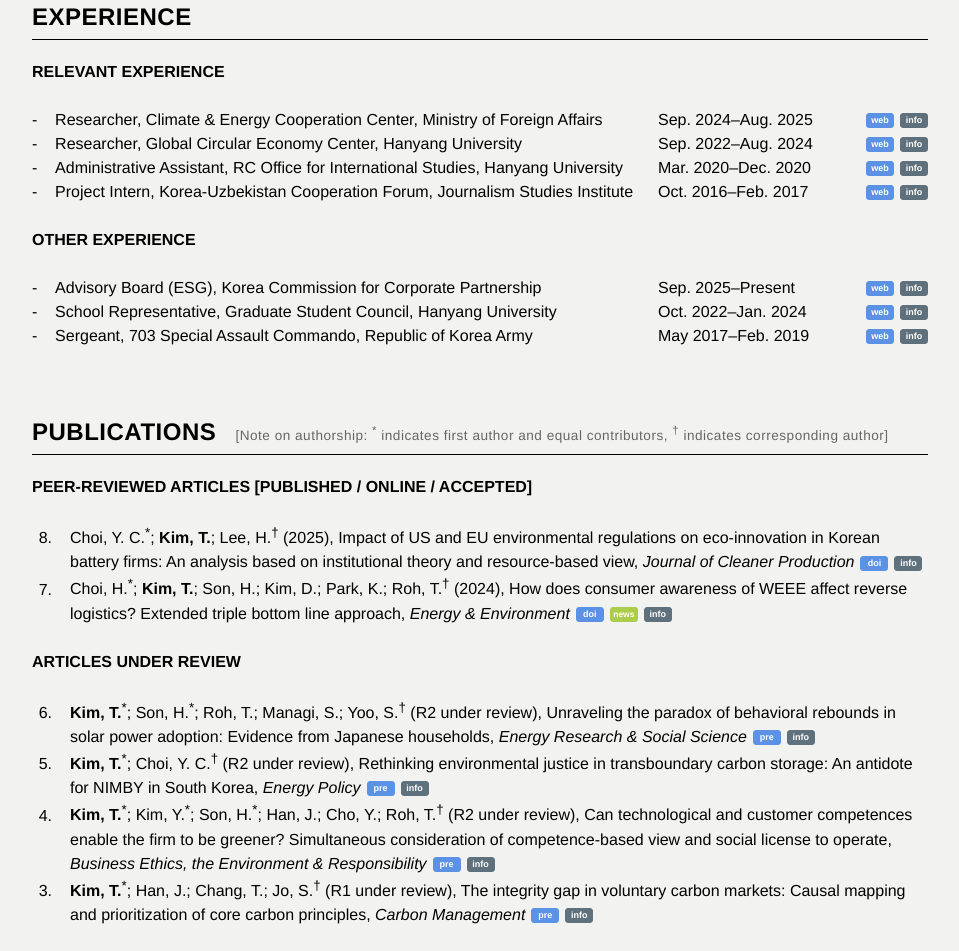
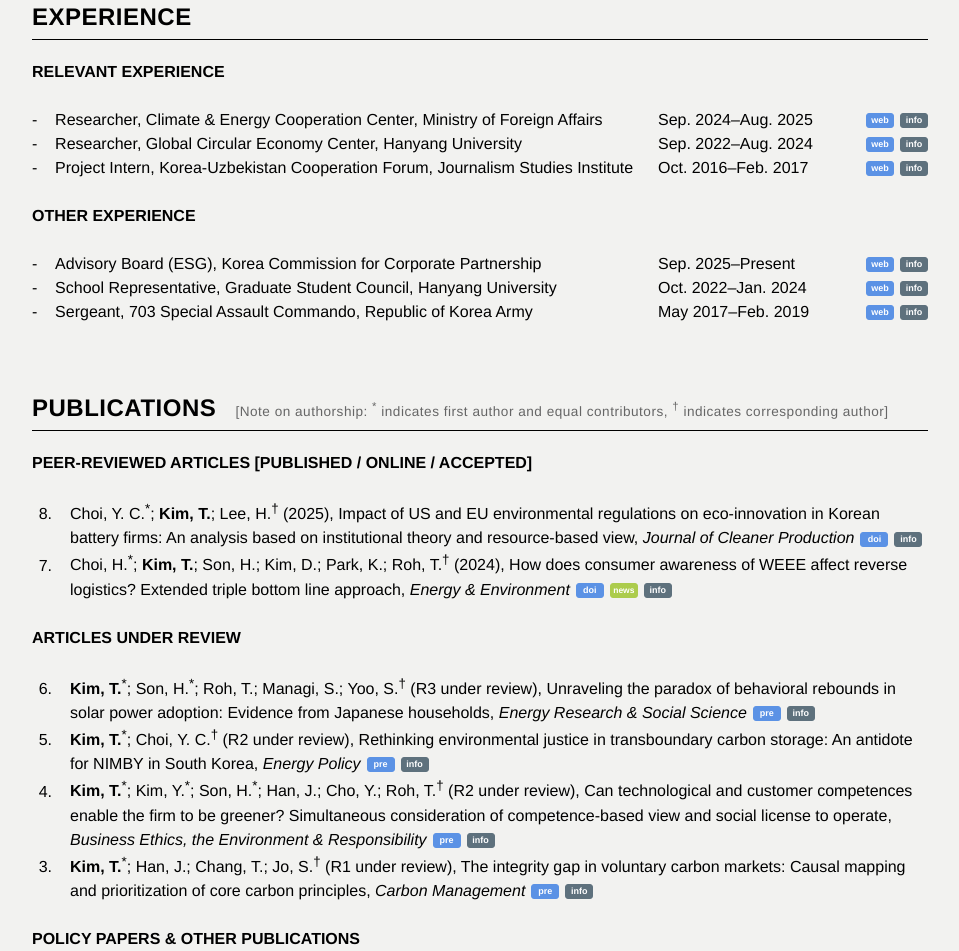
Before and after one commit to donkee96/tongkyu.kim.github.io, a website: page index.html in a window 1280 px wide. Shown: the part 1392-2343 px from the top of the page, without its empty margins (160-1119 px from the left). Drawn offline with Linux system fonts and the light colour scheme; a web font is replaced by a local one.

Commit message:
Update index.html

```diff
--- a/index.html
+++ b/index.html
@@ -439,7 +439,6 @@
           <table class="numbered-table no-numbers">
             <tr><td class="content-col">-&nbsp;&nbsp;&nbsp;&nbsp;Researcher, Climate & Energy Cooperation Center, Ministry of Foreign Affairs</td><td class="date-col">Sep. 2024–Aug. 2025</td><td class="icon-col"><a href="https://energy.mofa.go.kr" target="_blank" rel="noopener noreferrer"><span class="web-icon"></span></a><span class="popup-icon"></span></td></tr>
             <tr><td class="content-col">-&nbsp;&nbsp;&nbsp;&nbsp;Researcher, Global Circular Economy Center, Hanyang University</td><td class="date-col">Sep. 2022–Aug. 2024</td><td class="icon-col"><a href="http://gcec.hanyang.ac.kr" target="_blank" rel="noopener noreferrer"><span class="web-icon"></span></a><span class="popup-icon"></span></td></tr>
-            <tr><td class="content-col">-&nbsp;&nbsp;&nbsp;&nbsp;Administrative Assistant, RC Office for International Studies, Hanyang University</td><td class="date-col">Mar. 2020–Dec. 2020</td><td class="icon-col"><a href="https://sis.hanyang.ac.kr/home" target="_blank" rel="noopener noreferrer"><span class="web-icon"></span></a><span class="popup-icon"></span></td></tr>
             <tr><td class="content-col">-&nbsp;&nbsp;&nbsp;&nbsp;Project Intern, Korea-Uzbekistan Cooperation Forum, Journalism Studies Institute</td><td class="date-col">Oct. 2016–Feb. 2017</td><td class="icon-col"><a href="http://www.journalismstudy.org" target="_blank" rel="noopener noreferrer"><span class="web-icon"></span></a><span class="popup-icon"></span></td></tr>
           </table>
           <br>
@@ -464,7 +463,7 @@
           <br>
           <strong>ARTICLES UNDER REVIEW</strong><br><br>
           <table class="numbered-table">
-            <tr><td class="number-col">6.</td><td class="content-col"><strong>Kim, T.</strong><sup>*</sup>; Son, H.<sup>*</sup>; Roh, T.; Managi, S.; Yoo, S.<sup>†</sup> (R2 under review), Unraveling the paradox of behavioral rebounds in solar power adoption: Evidence from Japanese households, <em>Energy Research & Social Science</em><a href="https://papers.ssrn.com/sol3/papers.cfm?abstract_id=4930053" target="_blank" rel="noopener noreferrer"><span class="rev-icon"></span></a></td></tr>
+            <tr><td class="number-col">6.</td><td class="content-col"><strong>Kim, T.</strong><sup>*</sup>; Son, H.<sup>*</sup>; Roh, T.; Managi, S.; Yoo, S.<sup>†</sup> (R3 under review), Unraveling the paradox of behavioral rebounds in solar power adoption: Evidence from Japanese households, <em>Energy Research & Social Science</em><a href="https://papers.ssrn.com/sol3/papers.cfm?abstract_id=4930053" target="_blank" rel="noopener noreferrer"><span class="rev-icon"></span></a></td></tr>
             <tr><td class="number-col">5.</td><td class="content-col"><strong>Kim, T.</strong><sup>*</sup>; Choi, Y. C.<sup>†</sup> (R2 under review), Rethinking environmental justice in transboundary carbon storage: An antidote for NIMBY in South Korea, <em>Energy Policy</em><a href="https://papers.ssrn.com/sol3/papers.cfm?abstract_id=5138951" target="_blank" rel="noopener noreferrer"><span class="rev-icon"></span></a></td></tr>
             <tr><td class="number-col">4.</td><td class="content-col"><strong>Kim, T.</strong><sup>*</sup>; Kim, Y.<sup>*</sup>; Son, H.<sup>*</sup>; Han, J.; Cho, Y.; Roh, T.<sup>†</sup> (R2 under review), Can technological and customer competences enable the firm to be greener? Simultaneous consideration of competence-based view and social license to operate, <em>Business Ethics, the Environment & Responsibility</em><span class="rev-icon" data-popup-type="preprint-unavailable"></span></td></tr>
             <tr><td class="number-col">3.</td><td class="content-col"><strong>Kim, T.</strong><sup>*</sup>; Han, J.; Chang, T.; Jo, S.<sup>†</sup> (R1 under review), The integrity gap in voluntary carbon markets: Causal mapping and prioritization of core carbon principles, <em>Carbon Management</em><span class="rev-icon" data-popup-type="preprint-unavailable"></span></td></tr>
```
